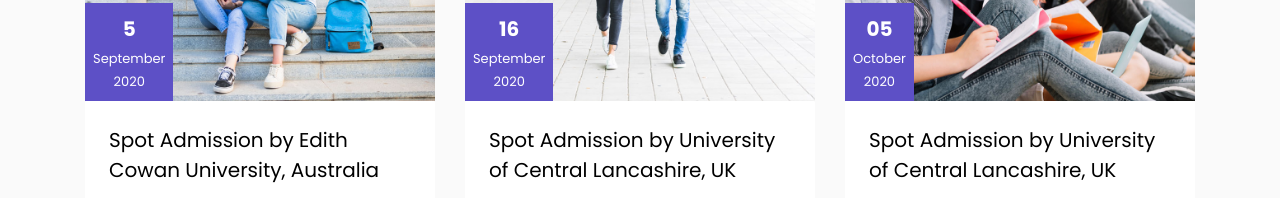
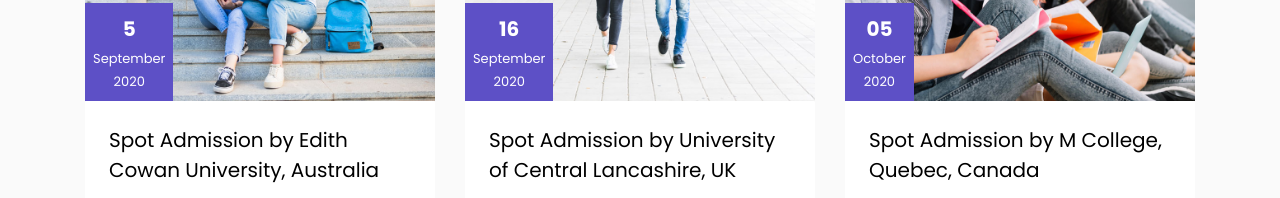
Before and after one commit to vishnu-k-v/Growwell1, a plain HTML site: page index.html in a window 1280 px wide. Shown: the part 5154-5352 px from the top of the page. Drawn offline with Linux system fonts and the light colour scheme; some packages are replaced by stand-ins of ours; no server answers; files whose address does not match are found by name.

Commit message:
Update index.html

```diff
--- a/index.html
+++ b/index.html
@@ -700,9 +700,7 @@
               </a>
               <div class="text bg-white p-4">
                 <h3 class="heading">
-                  <a href="#"
-                    >Spot Admission by University of Central Lancashire, UK</a
-                  >
+                  <a href="#">Spot Admission by M College, Quebec, Canada</a>
                 </h3>
                 <p>
                   Meet the Authorized Representative at our Office.
```
